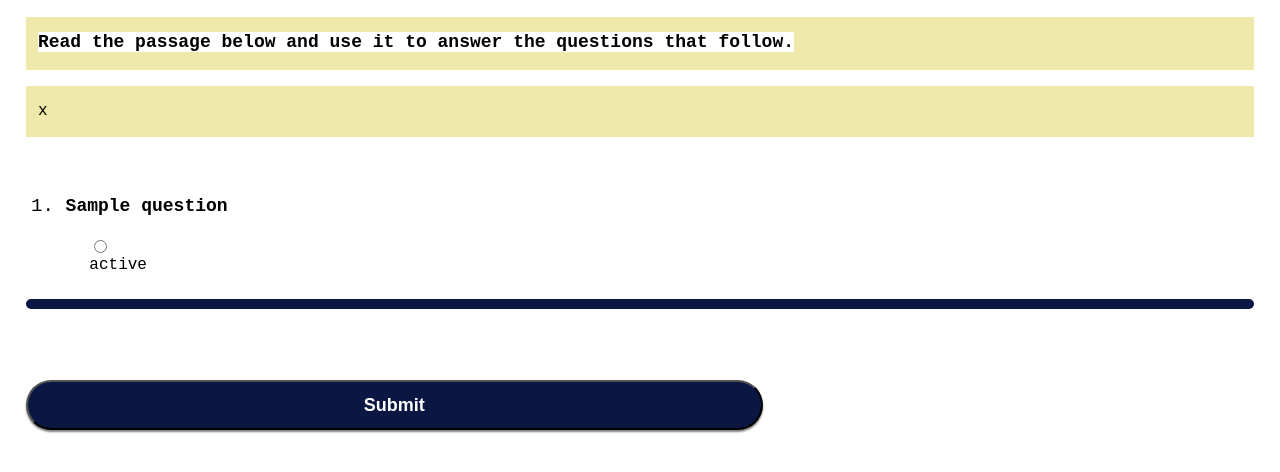
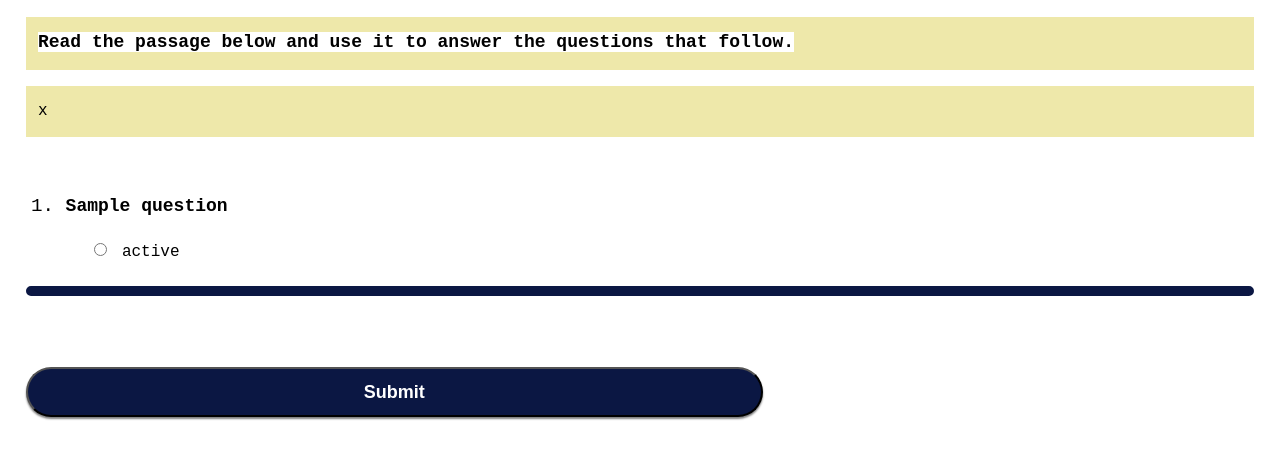
Before and after one commit to belloshehu/multiple-choice-questions, a Django app: page /assessment/ in a window 1280 px wide. Shown: the part 297-769 px from the top of the page. Run offline with Django 3.2, Linux system fonts and the light colour scheme; a user stored in the database is signed in; tables that the repository leaves empty hold one stand-in row (values such as "Sample post"); some libraries are stand-ins or nearby versions.

Commit message:
Change choices display to inline

```diff
--- a/multiple_choices/static/style/style.css
+++ b/multiple_choices/static/style/style.css
@@ -47,7 +47,7 @@ header {
     input[type=radio] {
         text-align: left;
         font-size: large;
-        display: block;
+        display: inline;
     }
     button {
         background-color:  rgb(11, 23, 67);
@@ -103,7 +103,7 @@ header {
     input[type=radio] {
         text-align: left;
         font-weight: normal;
-        display: block;
+        display: inline;
     }
     button {
         background-color:  rgb(11, 23, 67);
```
